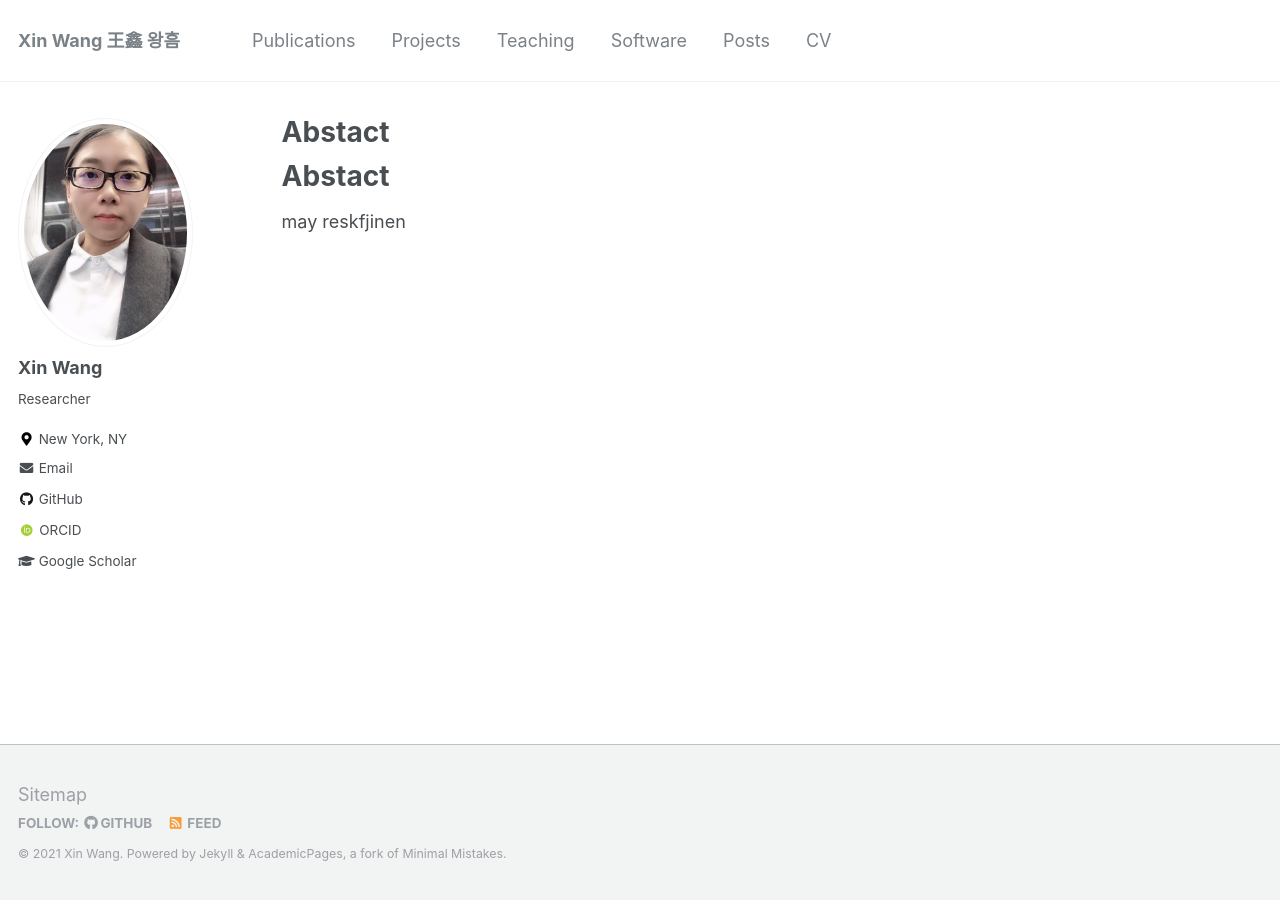
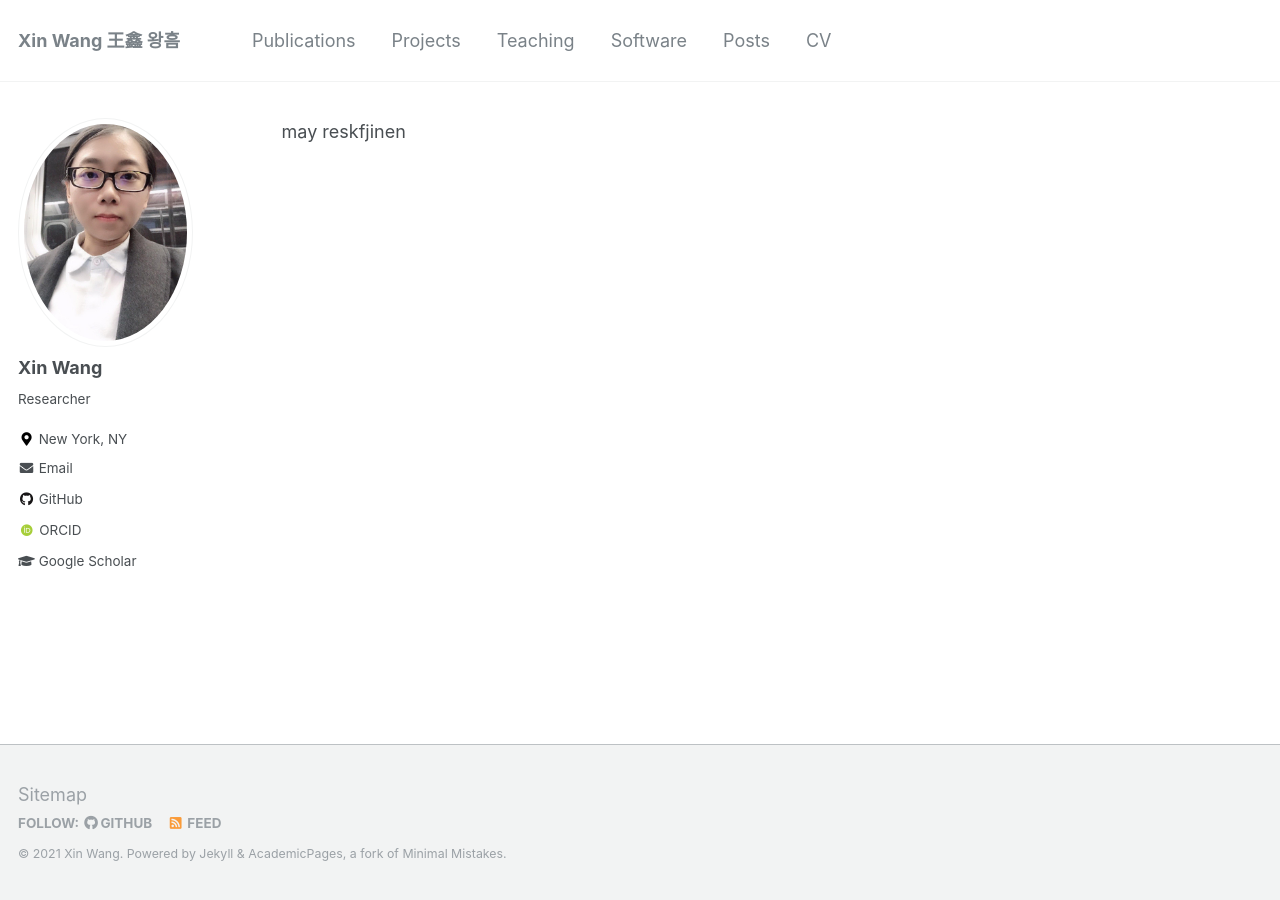
Before and after one commit to xin-wang-kr/xin-wang-kr.github.io, a Jekyll site: the page built from _pages/projects/face-mask.md, in a window 1280 px wide. Built offline with Jekyll 4.4.1, drawn with Linux system fonts in a browser that asks for light colours; some web fonts are replaced; our own code applies the rules of GitHub Pages for plain Markdown files.

Commit message:
Update face-mask.md

```diff
--- a/_pages/projects/face-mask.md
+++ b/_pages/projects/face-mask.md
@@ -1,2 +1 @@
-# Abstact
 may reskfjinen
```
